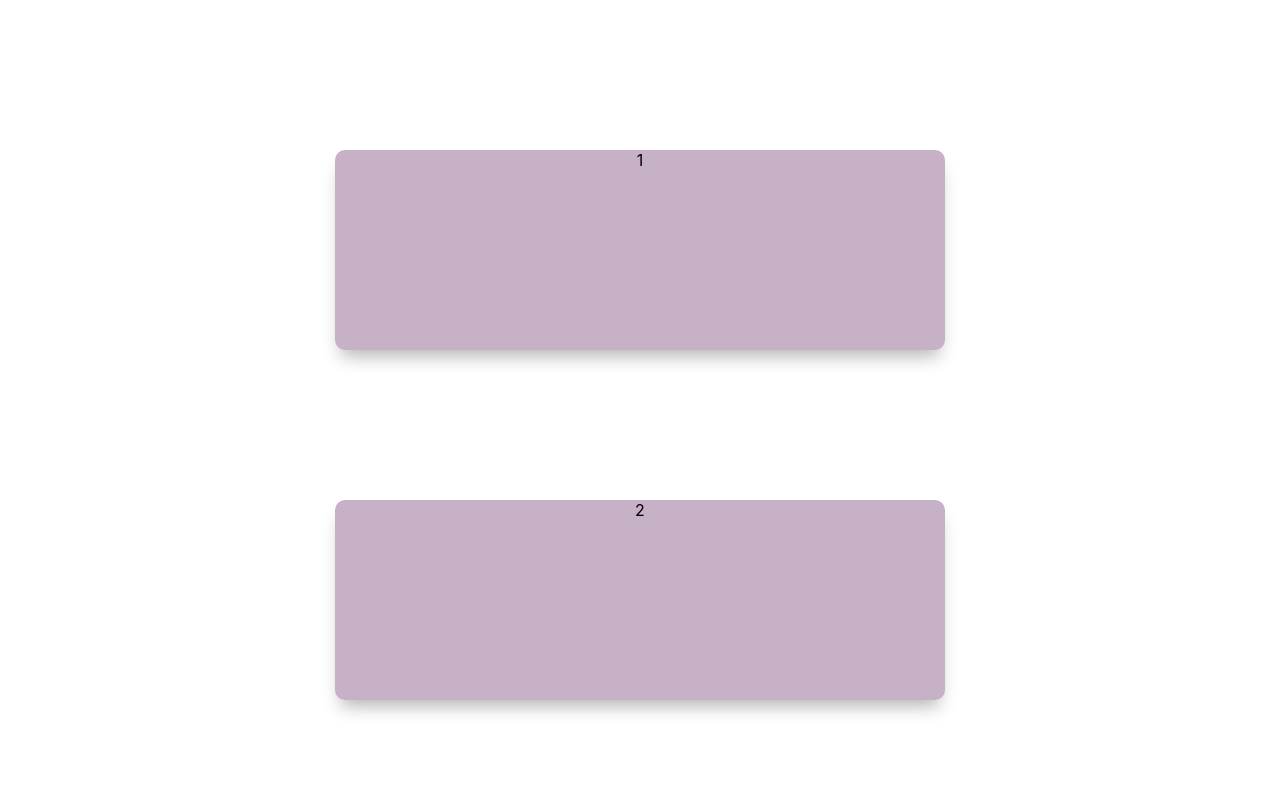
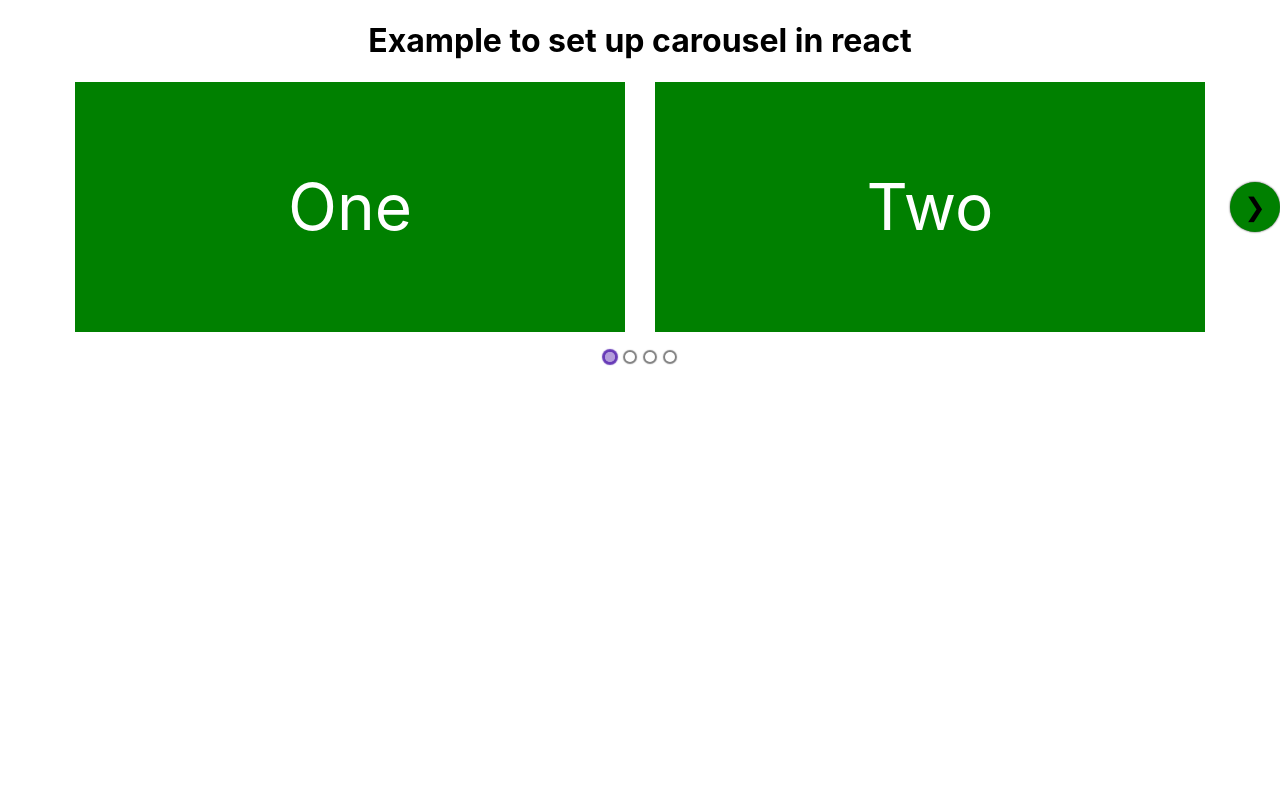
Before and after one commit to Reetika12/card-hover-effect, a React (Create React App) app: page / in a window 1280 px wide. Shown: the top 800 px of the page. Built offline with nearby package versions, Linux system fonts and the light colour scheme.

Commit message:
added carousel slider in cards

```diff
--- a/package.json
+++ b/package.json
@@ -9,7 +9,9 @@
     "aos": "^2.3.4",
     "react": "^17.0.2",
     "react-dom": "^17.0.2",
+    "react-elastic-carousel": "^0.11.5",
     "react-scripts": "4.0.3",
+    "styled-components": "^5.3.0",
     "web-vitals": "^1.1.2"
   },
   "scripts": {
--- a/src/AnimateOnScroll.js
+++ b/src/AnimateOnScroll.js
@@ -5,7 +5,10 @@ import "./Styles/CardHover.css"
 
 const AnimateOnScroll = () => {
     useEffect(() => {
-        Aos.init({duration: 2000})
+        Aos.init({
+            duration: 2000,
+            offset:300
+        })
     }, [])
 
         return (
--- a/src/App.js
+++ b/src/App.js
@@ -1,11 +1,13 @@
 import './App.css';
 // import CardHover from './CardHover'
 import AnimateOnScroll from './AnimateOnScroll'
+import CarouselCard from './CarouselCard'
 function App() {
   return (
     <div className="App">
+        <CarouselCard />
         {/* <CardHover/> */}
-        <AnimateOnScroll/>
+        {/* <AnimateOnScroll/> */}
     </div>
   );
 }
--- /dev/null
+++ b/src/CarouselCard.js
@@ -0,0 +1,49 @@
+import React, { Component } from 'react'
+import styled from "styled-components"
+import Carousel from 'react-elastic-carousel';
+import './Styles/CardHover.css'
+
+const breakPoints = [
+    {width:1, itemsToShow:1},
+    {width:550, itemsToShow:2},
+    {width:1200, itemsToShow:3}
+ ]
+
+ function CarouselCard (){
+        return (
+            <>
+              <h1 style={{textAlign:"center"}}>Example to set up carousel in react</h1>
+              <div>
+
+                  <Carousel
+                    //  renderArrow={this.myArrow}
+                     breakPoints={breakPoints}
+                  >
+                        <Item>One</Item>
+                        <Item>Two</Item>
+                        <Item>Three</Item>
+                        <Item>Four</Item>
+                        <Item>Five</Item>
+                        <Item>Six</Item>
+                        <Item>Seven</Item>
+                        <Item>Eight</Item>
+                  </Carousel>
+              </div>
+            </>
+        )
+}
+
+export default CarouselCard
+
+const Item = styled.div`
+    display:flex;
+    justify-content:center;
+    align-items:center;
+    height: 250px;
+    width: 100%;
+    background-color: green;
+    // background-color: #00008B;
+    color: #fff;
+    margin: 0 15px;
+    font-size:4em;
+`
--- a/src/Styles/CardHover.css
+++ b/src/Styles/CardHover.css
@@ -71,3 +71,21 @@
     max-width: 50%;
     margin:auto;
 }
+.rec.rec-arrow {
+    border-radius: 50%;
+    background-color: green;
+    color:black;
+  }
+  .rec.rec-arrow:hover {
+    border-radius: 50%;
+    background: green;
+    color:black;
+  }
+  /* .rec.rec-arrow:hover {
+    border-radius: 50%;
+    background-color: green;
+    color:white;
+} */
+.rec.rec-arrow:disabled {
+    visibility: hidden;
+}
```
Also changed, not shown: 1 other file (tests, documents, lock files or other folders).
